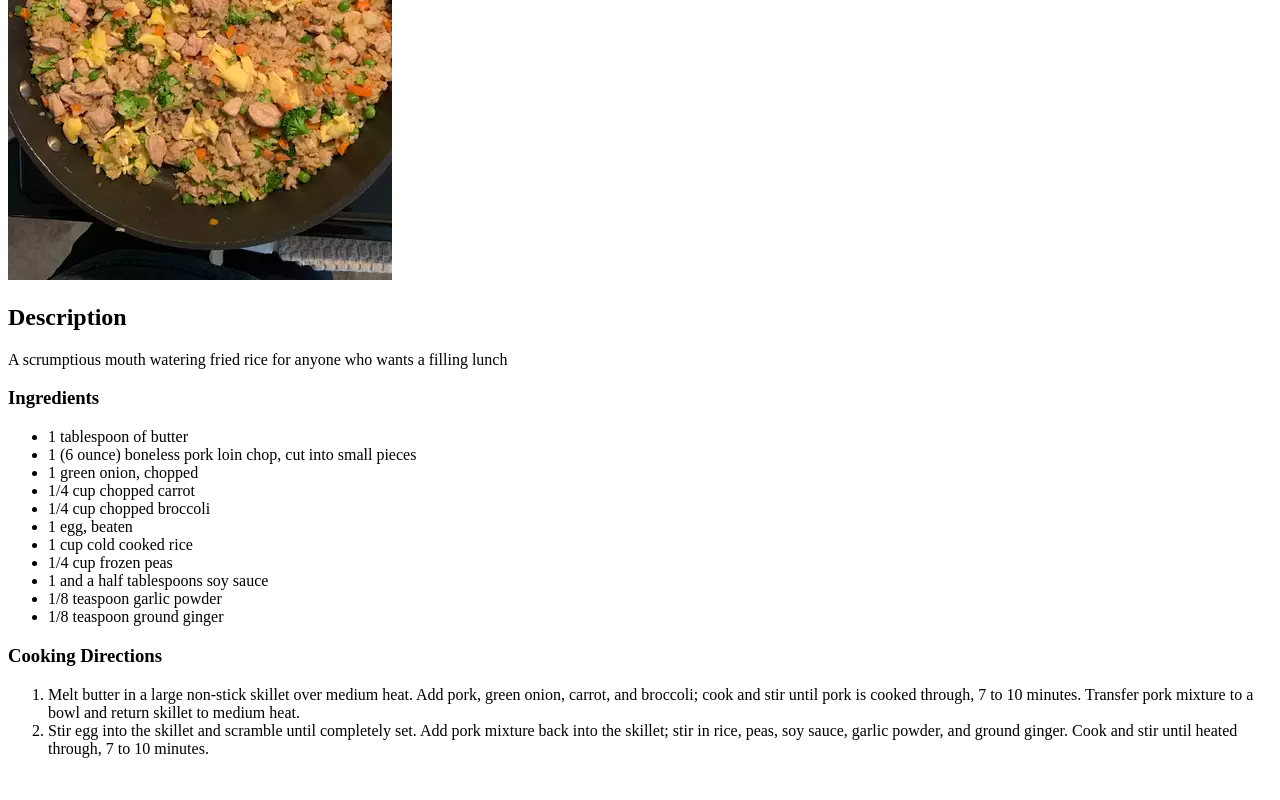
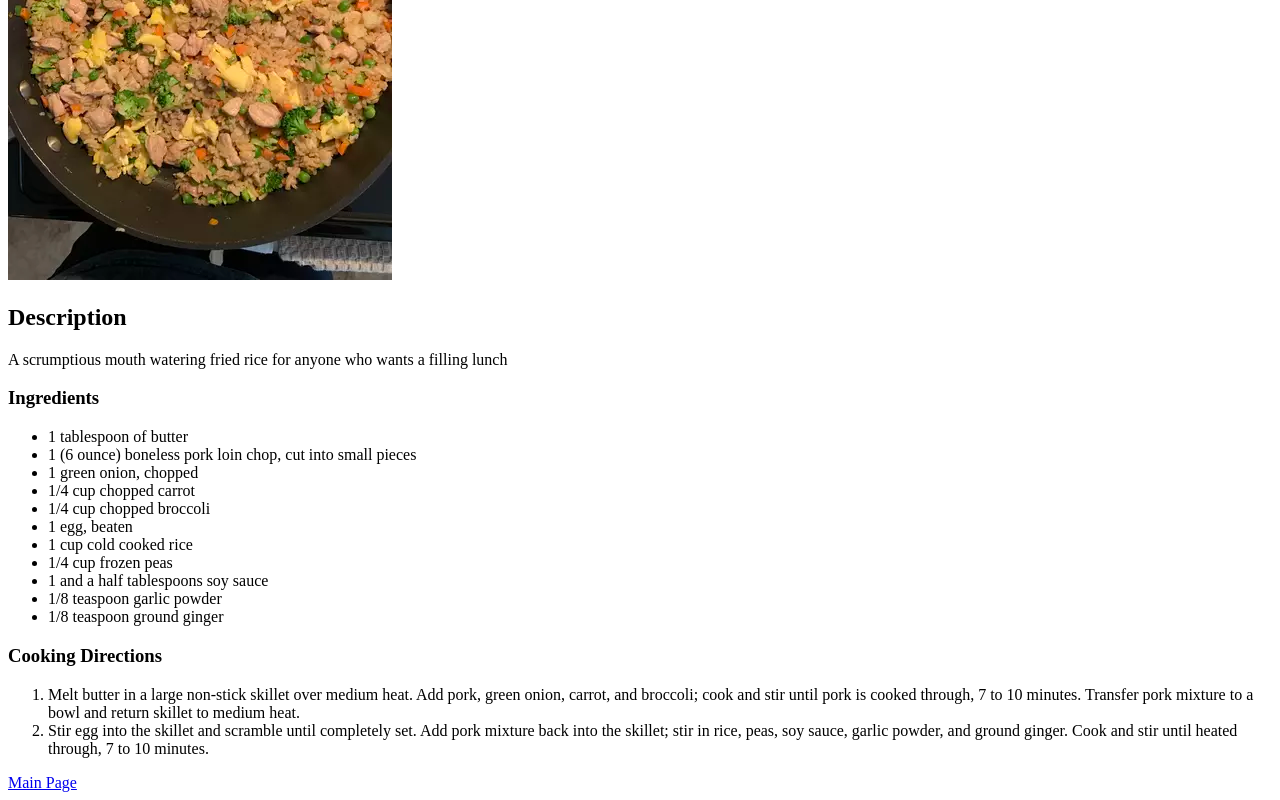
Before and after one commit to nickyanga/odin-recipes, a plain HTML site: page Pages/FriedRice.html in a window 1280 px wide. Shown: the part 312-1112 px from the top of the page. Before the commit the page ends 1086 px from the top, so only its background shows below. Drawn offline with Linux system fonts and the light colour scheme.

Commit message:
Added back to main page link

```diff
--- a/Pages/FriedRice.html
+++ b/Pages/FriedRice.html
@@ -30,5 +30,6 @@
         <li>Melt butter in a large non-stick skillet over medium heat. Add pork, green onion, carrot, and broccoli; cook and stir until pork is cooked through, 7 to 10 minutes. Transfer pork mixture to a bowl and return skillet to medium heat.</li>
         <li>Stir egg into the skillet and scramble until completely set. Add pork mixture back into the skillet; stir in rice, peas, soy sauce, garlic powder, and ground ginger. Cook and stir until heated through, 7 to 10 minutes.</li>
     </ol>
+    <a href="../index.html">Main Page</a>
 </body>
 </html>
```
